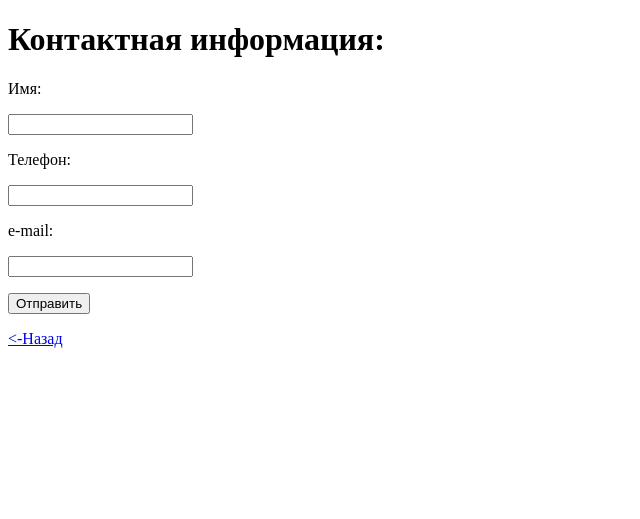
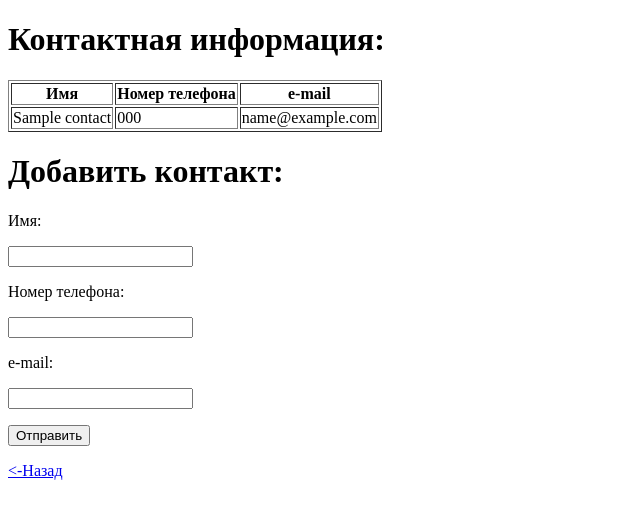
Before and after one commit to fedor-metsger/django_hw_01, a Django app: page /contacts/ in a window 1280 px wide. Shown: the top 519 px of the page, without its empty margins (0-640 px from the left). Run offline with Django 4.2, Linux system fonts and the light colour scheme; tables that the repository leaves empty hold one stand-in row (values such as "Sample post").

Commit message:
Add homework #2 additional tasks

```diff
--- a/catalog/management/commands/fill_category.py
+++ b/catalog/management/commands/fill_category.py
@@ -2,7 +2,8 @@
 # catalog/management/commands/fill_category.py
 from django.core.management import BaseCommand
 
-from catalog.models import Category
+from catalog.models import Category, Contact
+
 
 class Command(BaseCommand):
 
@@ -13,5 +14,8 @@ class Command(BaseCommand):
             {"id": 3, "name": "Одежда", "description": "Одежда"}
         ]
 
+        Category.objects.all().delete()
+        Contact.objects.all().delete()
+
         for cat in category_list:
             Category.objects.create(**cat)
--- a/catalog/models.py
+++ b/catalog/models.py
@@ -7,7 +7,8 @@ class Category(models.Model):
     # created_at = models.DateField(verbose_name='дата создания', null=True, blank=True)
 
     def __str__(self):
-        return f'Category({self.name})'
+        # return f'Category({self.name})'
+        return self.name
 
     class Meta:
         verbose_name = 'категория'
@@ -15,8 +16,8 @@ class Category(models.Model):
 
 class Product(models.Model):
     name = models.CharField(max_length=150, verbose_name='наименование')
-    description = models.TextField(verbose_name='описание')
-    photo = models.ImageField(verbose_name='изображение')
+    description = models.TextField(verbose_name='описание', null=True, blank=True)
+    photo = models.ImageField(verbose_name='изображение', null=True, blank=True)
     category = models.ForeignKey(Category, on_delete=models.CASCADE)
     price = models.DecimalField(max_digits=10, decimal_places=2,  verbose_name='цена')
     creation_date = models.DateField(verbose_name='дата создания')
@@ -28,3 +29,17 @@ class Product(models.Model):
     class Meta:
         verbose_name = 'продукт'
         verbose_name_plural = 'продукты'
+
+
+class Contact(models.Model):
+    name = models.CharField(max_length=150, verbose_name='имя')
+    phone = models.CharField(max_length=20, verbose_name='телефон')
+    email = models.CharField(max_length=50, verbose_name='e-mail')
+
+
+    def __str__(self):
+        return f'Contact({self.name})'
+
+    class Meta:
+        verbose_name = 'контакт'
+        verbose_name_plural = 'контакты'
--- a/catalog/templates/contacts.html
+++ b/catalog/templates/contacts.html
@@ -7,11 +7,34 @@
 <body>
     <h1>Контактная информация:</h1>
 
+        <table class="u-full-width" border="1">
+        <thead>
+        <tr>
+            <th>Имя</th>
+            <th>Номер телефона</th>
+            <th>e-mail</th>
+        </tr>
+        </thead>
+        <tbody>
+        {% for c in contacts %}
+            <tr>
+                <td>{{ c.name }}</td>
+                <td>{{ c.phone }}</td>
+                <td>{{ c.email }}</td>
+            </tr>
+        {% endfor %}
+        </tbody>
+    </table>
+{#    {% for c in contacts %}#}
+{#        <p>Имя: {{ c.name }} Телефон: {{ c.phone }} e-mail: {{ c.email }}</p>#}
+{#    {% endfor %}#}
+
+    <h1>Добавить контакт:</h1>
 <form method="post">
 	{% csrf_token %}
 
     <p>Имя:</p><input name="name" />
-    <p>Телефон:</p><input name="phone" />
+    <p>Номер телефона:</p><input name="phone" />
     <p>e-mail:</p><input name="email" />
     <p>
     <input type="submit" value="Отправить" />
--- a/catalog/views.py
+++ b/catalog/views.py
@@ -2,14 +2,28 @@
 from django.http import HttpResponse
 from django.shortcuts import render
 
+from catalog.models import Contact, Product
+
+
 # Create your views here.
 def index(request):
-    return render(request, "index.html")
+    context = {"products": []}
+    for p in Product.objects.order_by('-creation_date')[:5]:
+        context["products"].append({"name": p.name, "category": p.category,
+                                    "price": p.price, "date": p.creation_date})
+    return render(request, "index.html", context=context)
 
 def contacts(request):
     if request.method == 'POST':
         name = request.POST.get('name')
         phone = request.POST.get('phone')
         email = request.POST.get('email')
-        print(f'Получена контакная информация: {name}, тел.: {phone}, e-mail: {email}')
-    return render(request, "contacts.html")
+        print(f'Получена контактная информация: {name}, тел.: {phone}, e-mail: {email}')
+        if name and (phone or email):
+            Contact.objects.create(name=name, phone=phone, email=email)
+
+    context = {"contacts": []}
+    for c in Contact.objects.all():
+        context["contacts"].append({"name": c.name, "phone": c.phone, "email": c.email})
+
+    return render(request, "contacts.html", context=context)
```
Also changed, not shown: catalog/admin.py (+8 -2 lines), catalog/templates/index.html (+24 -3 lines), catalog/migrations/0002_contact.py (added), catalog/migrations/0003_alter_product_description_alter_product_photo.py (added).
